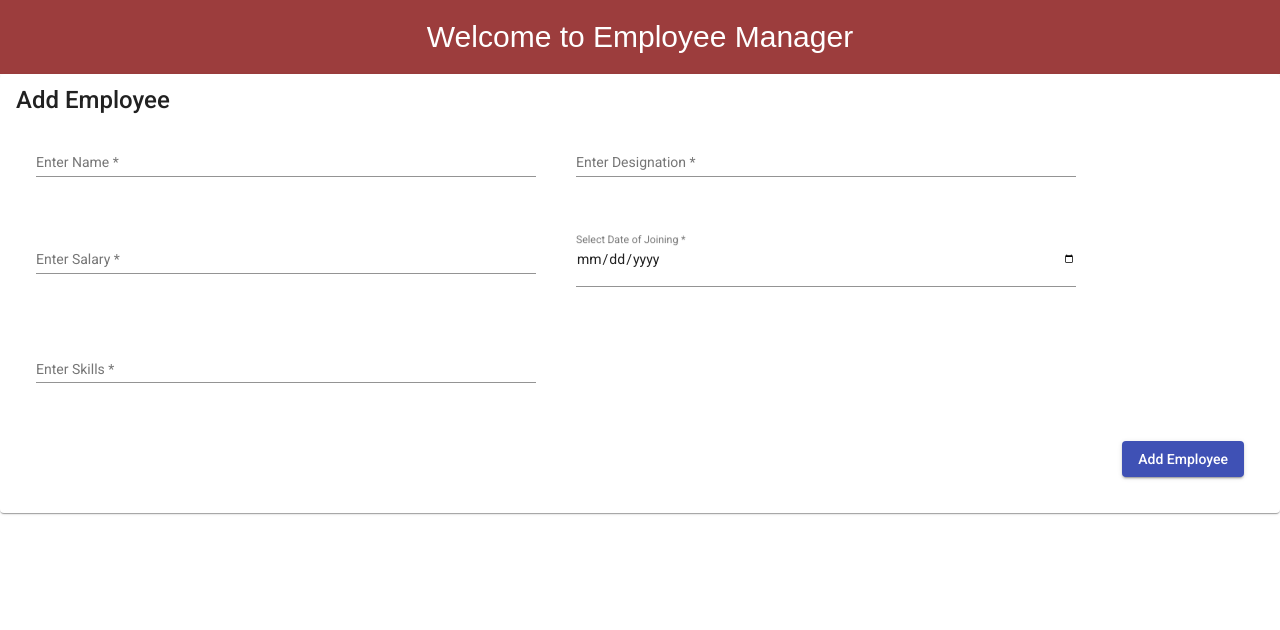
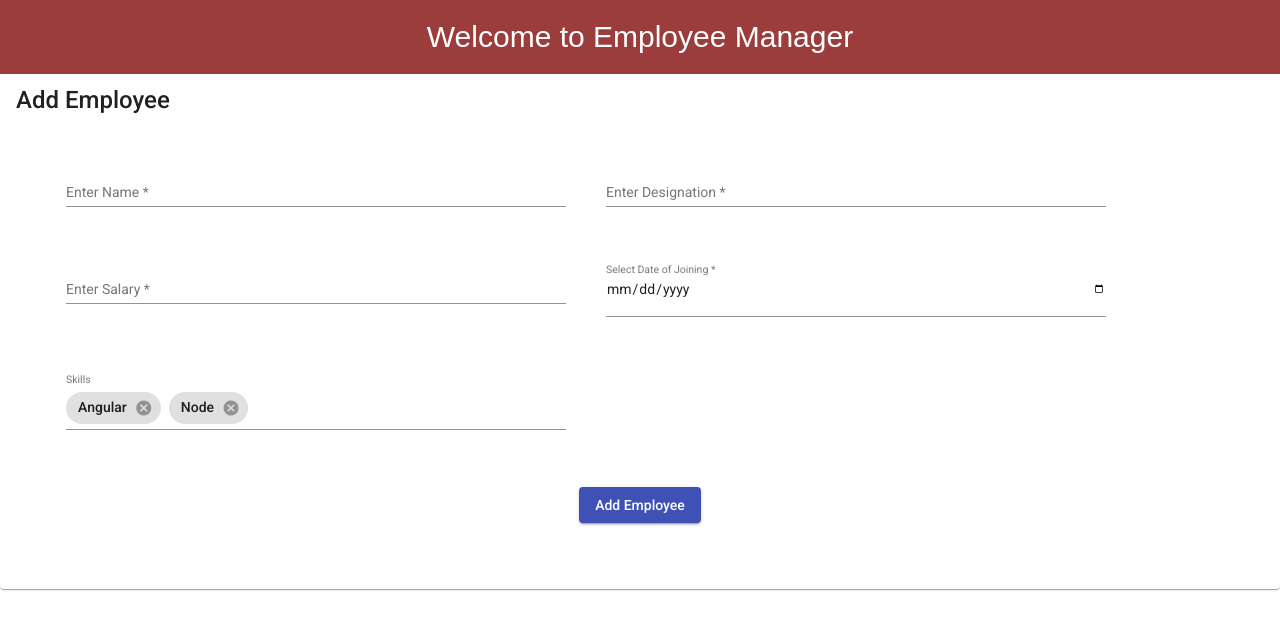
Before and after one commit to travelandcodes/EmployeeManager, an Angular app: page /manager/add-employee in a window 1280 px wide. Shown: the top 630 px of the page. Built offline with nearby package versions, Linux system fonts and the light colour scheme.

Commit message:
Completed add employee form

```diff
--- a/src/app/add-employee/add-employee.component.css
+++ b/src/app/add-employee/add-employee.component.css
@@ -1,3 +1,6 @@
+.form-wrapper {
+  padding: 30px;
+}
 .splitter {
   display: flex;
   flex-wrap: wrap;
@@ -11,5 +14,5 @@
 .button-wrapper {
   display: flex;
   margin: 20px;
-  justify-content: flex-end;
+  justify-content: center;
 }
--- a/src/app/add-employee/add-employee.component.html
+++ b/src/app/add-employee/add-employee.component.html
@@ -1,6 +1,6 @@
 <mat-card>
   <mat-card-title>Add Employee</mat-card-title>
-  <form [formGroup]="formData" (submit)="onSubmit()">
+  <form [formGroup]="formData" (submit)="onSubmit()" class="form-wrapper">
     <div class="splitter">
       <mat-form-field>
         <input formControlName="name" placeholder="Enter Name" matInput>
@@ -23,7 +23,15 @@
     </div>
     <div >
       <mat-form-field>
-        <input formControlName="skills" placeholder="Enter Skills" matInput>
+        <mat-chip-list #chipList>
+          <mat-chip *ngFor="let skill of skills" (removed)="remove(skill)">
+            {{skill}} <mat-icon matChipRemove>cancel</mat-icon>
+          </mat-chip>
+          <input [matChipInputFor]="chipList"
+                 [matChipInputSeparatorKeyCodes]="separatorKeysCodes"
+                 (matChipInputTokenEnd)="add($event)"
+                 placeholder="Skills">
+        </mat-chip-list>
         <mat-error>At least one skill is required</mat-error>
       </mat-form-field>
     </div>
--- a/src/app/add-employee/add-employee.component.ts
+++ b/src/app/add-employee/add-employee.component.ts
@@ -1,6 +1,8 @@
 import { Component, OnInit } from '@angular/core';
 import {FormControl, FormGroup, Validators} from '@angular/forms';
 import {isNumeric} from 'rxjs/internal-compatibility';
+import {COMMA, ENTER} from '@angular/cdk/keycodes';
+import {MatChipInputEvent} from '@angular/material/chips';
 
 @Component({
   selector: 'app-add-employee',
@@ -8,19 +10,43 @@ import {isNumeric} from 'rxjs/internal-compatibility';
   styleUrls: ['./add-employee.component.css']
 })
 export class AddEmployeeComponent implements OnInit {
+  separatorKeysCodes: number[] = [ENTER, COMMA];
   formData = new FormGroup({
     name: new FormControl(null , [Validators.required]),
     designation: new FormControl(null , [Validators.required]),
     salary: new FormControl(null , [Validators.required , Validators.pattern(/^\d+$/)]),
     doj: new FormControl(null , [Validators.required]),
-    skills: new FormControl(null , [Validators.required])
   });
+  skills: string[] = ['Angular' , 'Node'];
   constructor() { }
 
   ngOnInit(): void {
   }
   onSubmit(): void {
-    console.log(this.formData.value);
+    const data = {
+      ...this.formData.value,
+      skills: this.skills
+    }
+    console.log(data);
+  }
+
+  add(event: MatChipInputEvent): void {
+    const input = event.input;
+    const value = event.value;
+    // Add our fruit
+    if (value.trim()) {
+      this.skills.push(value.trim());
+    }
+    // Reset the input value
+    if (input) {
+      input.value = '';
+    }
+  }
+  remove(skill: string): void {
+    const index = this.skills.indexOf(skill);
+    if (index >= 0) {
+      this.skills.splice(index, 1);
+    }
   }
 
 }
--- a/src/app/login/login.component.ts
+++ b/src/app/login/login.component.ts
@@ -1,5 +1,6 @@
 import { Component, OnInit } from '@angular/core';
 import {FormControl, FormGroup, Validators} from '@angular/forms';
+import {LoginService} from '../services/login-service';
 
 @Component({
   selector: 'app-login',
@@ -11,12 +12,15 @@ export class LoginComponent implements OnInit {
     email: new FormControl(null , [Validators.email , Validators.required]),
     password: new FormControl(null , [Validators.minLength(6) , Validators.required])
   });
-  constructor() { }
+  constructor(private loginService: LoginService) { }
 
   ngOnInit(): void {
   }
 
   onSubmit(): void {
-    console.log(this.loginForm.value);
+    this.loginService.login('travelandcodes@gmail.com', 'test').subscribe((val) => {
+      console.log(val);
+    });
   }
+
 }
--- /dev/null
+++ b/src/app/services/login-service.ts
@@ -0,0 +1,12 @@
+import {Injectable} from '@angular/core';
+import {HttpClient} from '@angular/common/http';
+import {environment} from '../../environments/environment';
+
+@Injectable()
+export class LoginService {
+  baseurl = environment.baseurl;
+  constructor(private http: HttpClient) {}
+  login(email: string , password: string): any {
+    return this.http.post(this.baseurl + 'login' , {email, password});
+  }
+}
--- a/src/environments/environment.ts
+++ b/src/environments/environment.ts
@@ -3,7 +3,8 @@
 // The list of file replacements can be found in `angular.json`.
 
 export const environment = {
-  production: false
+  production: false,
+  baseurl: 'http://localhost:3000/'
 };
 
 /*
```
Also changed, not shown: src/app/app.module.ts (+7 -2 lines).
